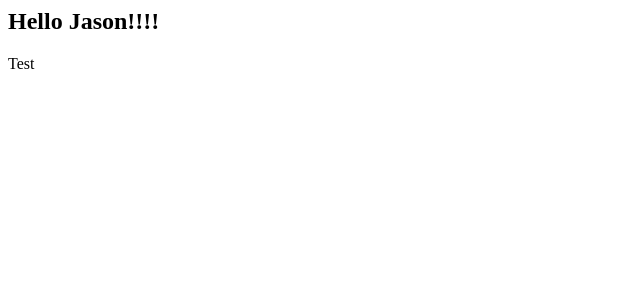
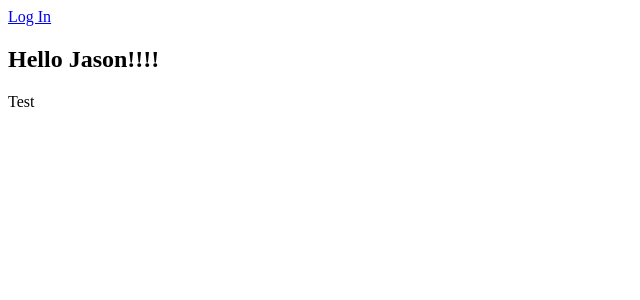
Before and after one commit to Team-Mew-Two/art-heist, a React app: page /login in a window 1280 px wide. Shown: the top 300 px of the page, without its empty margins (0-640 px from the left). Built offline with nearby package versions, Linux system fonts and the light colour scheme.

Commit message:
added navbar with login route

```diff
--- a/client/App.jsx
+++ b/client/App.jsx
@@ -1,5 +1,5 @@
 import React, { Component } from 'react';
-import { BrowserRouter as Router, Switch, Route } from 'react-router-dom';
+import { BrowserRouter as Router, Switch, Route, Link } from 'react-router-dom';
 
 import styles from './style/style.scss';
 
@@ -19,9 +19,12 @@ class App extends Component {
 
     render() {
       return (
-        <section>
-          <h1>Hello Jason!!!!</h1>
-            <Router>
+        <section className='app-container'>
+          <Router>
+            <nav>
+              <Link className='log-in-button' to='/login'>Log In</Link>
+            </nav>
+            <h1>Hello Jason!!!!</h1>
               <Switch>
                 <Route path="/login">
                   <LoginContainer />
@@ -39,7 +42,7 @@ class App extends Component {
                   <CheckoutContainer />
                 </Route>
               </Switch>
-            </Router>
+          </Router>
         </section>
       )
     }
```
